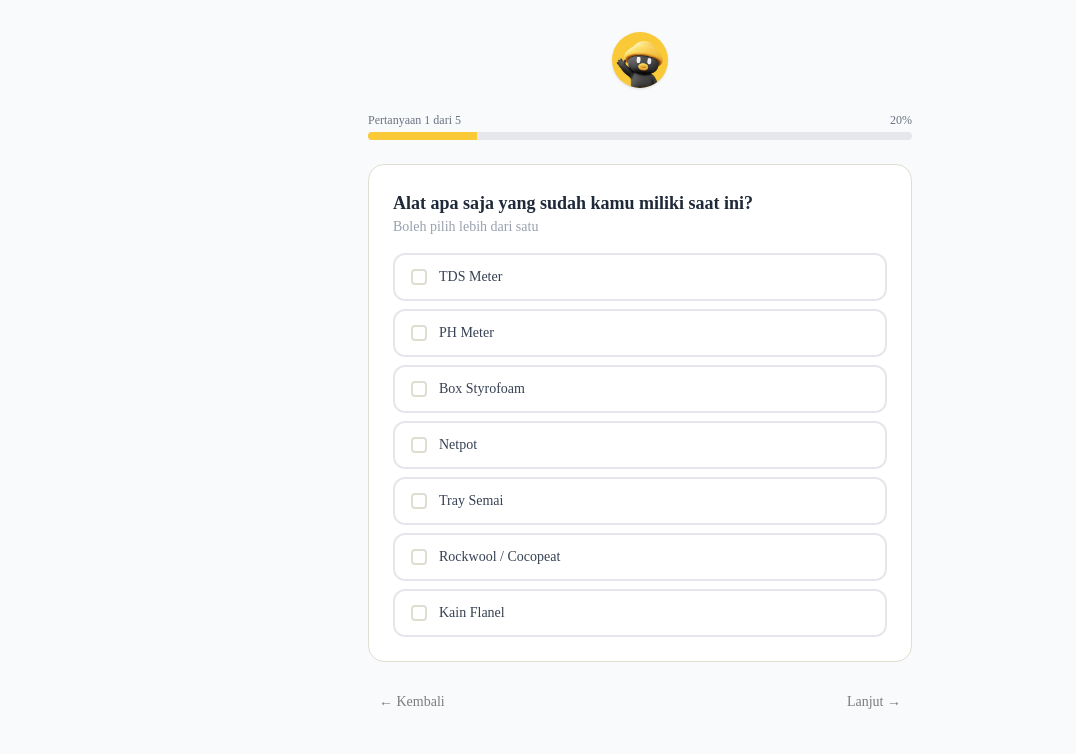
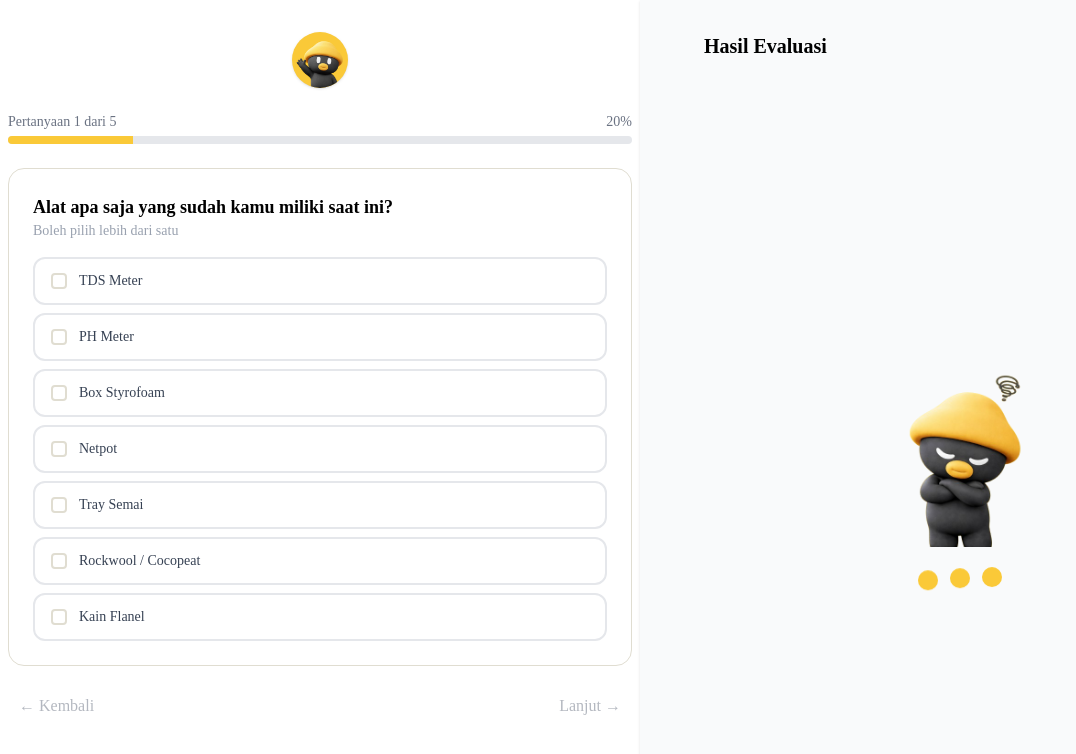
Before and after one commit to monriie/Sistem-Pakar-Hidroponik, a React (Vite) app: page /quiz in a window 1280 px wide. Shown: the top 754 px of the page, without its empty margins (0-1076 px from the left). Built offline with nearby package versions, Linux system fonts and the light colour scheme; a web font is replaced by a local one.

Commit message:
feat: integrate framer-motion for animations and enhance result display components

```diff
--- a/package.json
+++ b/package.json
@@ -14,6 +14,7 @@
     "@tailwindcss/vite": "^4.2.2",
     "class-variance-authority": "^0.7.1",
     "clsx": "^2.1.1",
+    "framer-motion": "^12.38.0",
     "lucide-react": "^1.8.0",
     "path": "^0.12.7",
     "radix-ui": "^1.4.3",
--- a/src/components/quiz/OptionItem.jsx
+++ b/src/components/quiz/OptionItem.jsx
@@ -1,3 +1,5 @@
+import { motion } from 'framer-motion'
+
 export default function OptionItem({
   option,
   selected,
@@ -18,7 +20,12 @@ export default function OptionItem({
   const indicatorShape = isMulti ? 'rounded-sm' : 'rounded-full'
 
   return (
-    <button onClick={onClick} className={`${baseStyle} ${selected ? activeStyle : inactiveStyle}`}>
+    <motion.button
+      whileTap={{ scale: 0.97 }}
+      whileHover={{ scale: 1.01 }}
+      onClick={onClick}
+      className={`${baseStyle} ${selected ? activeStyle : inactiveStyle}`}
+    >
       <div className="flex items-start gap-3">
 
         {/* Indicator */}
@@ -51,6 +58,6 @@ export default function OptionItem({
           )}
         </div>
       </div>
-    </button>
+    </motion.button>
   )
 }
--- a/src/components/quiz/ProgressBar.jsx
+++ b/src/components/quiz/ProgressBar.jsx
@@ -1,17 +1,20 @@
+import { motion } from 'framer-motion'
+
 export default function ProgressBar({ current, total }) {
   const percent = Math.round((current / total) * 100)
 
   return (
     <div>
       <div className="flex justify-between text-xs text-gray-500 mb-1">
-        <span>Pertanyaan {current} dari {total}</span>
-        <span>{percent}%</span>
+        <span className='text-sm'>Pertanyaan {current} dari {total}</span>
+        <span className='text-sm'>{percent}%</span>
       </div>
 
       <div className="w-full bg-gray-200 rounded-full h-2 overflow-hidden">
-        <div
-          className="h-full bg-[hsl(var(--primary))] transition-all duration-300"
-          style={{ width: `${percent}%` }}
+        <motion.div
+          className="h-full bg-[hsl(var(--primary))]"
+          animate={{ width: `${percent}%` }}
+          transition={{ duration: 0.3 }}
         />
       </div>
     </div>
--- a/src/components/quiz/QuestionCard.jsx
+++ b/src/components/quiz/QuestionCard.jsx
@@ -1,3 +1,4 @@
+import { motion, AnimatePresence } from 'framer-motion'
 import OptionItem from './OptionItem'
 
 export default function QuestionCard({
@@ -22,20 +23,28 @@ export default function QuestionCard({
   }
 
   const isSelected = (optionId) => {
-    if (isMulti) {
-      return currentAnswer?.includes(optionId)
-    }
+    if (isMulti) return currentAnswer?.includes(optionId)
     return currentAnswer === optionId
   }
 
   return (
-    <div className="space-y-4">
+    <AnimatePresence mode="wait">
+      <motion.div
+        key={question.id}
+        initial={{ opacity: 0, x: 30 }}
+        animate={{ opacity: 1, x: 0 }}
+        exit={{ opacity: 0, x: -30 }}
+        transition={{ duration: 0.25 }}
+        className="space-y-4"
+      >
         <div>
-        <p className="text-lg font-semibold text-gray-800">
+          <p className="text-lg font-semibold">
             {question.question}
           </p>
           {question.hint && (
-          <p className="text-sm text-gray-400">{question.hint}</p>
+            <p className="text-sm text-gray-400">
+              {question.hint}
+            </p>
           )}
         </div>
 
@@ -50,6 +59,7 @@ export default function QuestionCard({
             />
           ))}
         </div>
-    </div>
+      </motion.div>
+    </AnimatePresence>
   )
 }
--- a/src/components/quiz/QuizContainer.jsx
+++ b/src/components/quiz/QuizContainer.jsx
@@ -9,12 +9,12 @@ export default function QuizContainer({
   answers,
   canProceed,
   isLastQuestion,
-  onAnswer,
-  onNext,
-  onPrev,
+  handleAnswer,
+  handleNext,
+  handleBack,
 }) {
   return (
-    <div className="max-w-xl mx-auto px-4 py-8 space-y-6">
+    <div className="max-w-2xl mx-auto px-2 py-8 space-y-6">
 
       {/* PROFILE BULAT */}
       <div className="flex justify-center">
@@ -31,24 +31,24 @@ export default function QuizContainer({
         <QuestionCard
           question={currentQuestion}
           currentAnswer={answers[currentQuestion.id]}
-          onAnswer={onAnswer}
+          onAnswer={handleAnswer}
         />
       </div>
 
       {/* Navigation */}
       <div className="flex justify-between">
         <Button
-          onClick={onPrev}
+          onClick={handleBack}
           disabled={currentIndex === 0}
-          className="btn-secondary"
+          className="text-base text-gray-500 hover:text-gray-800 disabled:text-gray-500"
         >
           ← Kembali
         </Button>
 
         <Button
-          onClick={onNext}
+          onClick={handleNext}
           disabled={!canProceed}
-          className="btn-primary"
+          className="text-base text-gray-500 hover:text-[hsl(var(--foreground))] disabled:text-gray-500"
         >
           {isLastQuestion ? 'Lihat Hasil →' : 'Lanjut →'}
         </Button>
--- a/src/components/result/FactorList.jsx
+++ b/src/components/result/FactorList.jsx
@@ -43,7 +43,7 @@ export default function FactorList({ trace, answers }) {
         return (
           <div
             key={key}
-            className="p-4 rounded-xl border bg-white space-y-1"
+            className="p-4 rounded-xl shadow-sm bg-white space-y-1"
           >
             {/* Header */}
             <div className="flex justify-between items-center">
@@ -52,7 +52,13 @@ export default function FactorList({ trace, answers }) {
                 <span className="font-medium">{meta.label}</span>
               </div>
 
-              <span className={`text-sm ${display.statusClass}`}>
+              <span
+                className={`
+                  px-3 py-1 text-xs rounded-full font-medium
+                  ${display.badgeClass}
+                  bg-opacity-10
+                `}
+              >
                 {display.label}
               </span>
             </div>
--- a/src/components/result/RecommendationList.jsx
+++ b/src/components/result/RecommendationList.jsx
@@ -30,7 +30,7 @@ export default function RecommendationList({ trace }) {
       {recommendations.map((rec, i) => (
         <div
           key={i}
-          className="p-4 rounded-xl bg-[hsl(var(--soft))] border border-[hsl(var(--border))]"
+          className="p-4 rounded-xl bg-[hsl(var(--soft))] shadow-sm"
         >
           <p className="text-sm text-[hsl(var(--foreground))]">
             {rec.text}
--- a/src/components/result/ResultCard.jsx
+++ b/src/components/result/ResultCard.jsx
@@ -6,7 +6,7 @@ export default function ResultCard({ tingkatKesiapan }) {
   const isGood = ['sangat_layak', 'layak']
 
   return (
-    <div className={`p-6 rounded-2xl border ${meta.bgClass}`}>
+    <div className={`p-6 rounded-2xl shadow-xs ${meta.bgClass}`}>
 
       <img src={isGood.includes(tingkatKesiapan) ? './happy.png' : './sad.png'} alt={isGood.includes(tingkatKesiapan) ? 'Happy' : 'Sad'} className="w-64 h-auto mx-auto" />
 
--- /dev/null
+++ b/src/components/result/ResultPanel.jsx
@@ -0,0 +1,74 @@
+import { motion, AnimatePresence } from 'framer-motion'
+import ResultCard from './ResultCard'
+import FactorList from './FactorList'
+import RecommendationList from './RecommendationList'
+import Loading from '../ui/Loading'
+import { READINESS_LEVELS } from '@/data/result'
+
+export default function ResultPanel({
+  answers,
+  result,
+  resetQuiz,
+}) {
+  const isComplete = !!result
+  const meta = result ? READINESS_LEVELS[result.tingkatKesiapan] : null
+
+  return (
+    <div className="px-16 py-8 space-y-4">
+
+      {/* HEADER */}
+      <div className="flex justify-between items-center">
+        <h2 className="font-semibold text-xl">Hasil Evaluasi</h2>
+
+        {isComplete && meta && (
+          <span
+            className={`
+              px-3 py-1 text-xs rounded-full font-medium
+              ${meta.bgClass}
+              ${meta.colorClass}
+            `}
+          >
+            {meta.label}
+          </span>
+        )}
+      </div>
+
+      {/* CONTENT */}
+      <AnimatePresence mode="wait">
+        {!isComplete ? (
+          <motion.div
+            key="loading"
+            initial={{ opacity: 0 }}
+            animate={{ opacity: 1 }}
+            exit={{ opacity: 0 }}
+          >
+            <Loading />
+          </motion.div>
+        ) : (
+          <motion.div
+            key="result"
+            initial={{ opacity: 0, y: 10 }}
+            animate={{ opacity: 1, y: 0 }}
+            exit={{ opacity: 0 }}
+            transition={{ duration: 0.25 }}
+            className="space-y-3"
+          >
+            <ResultCard tingkatKesiapan={result.tingkatKesiapan} />
+
+            <FactorList trace={result} answers={answers} />
+
+            <RecommendationList trace={result} />
+
+            {/* BUTTON RESET */}
+            <button
+              onClick={resetQuiz}
+              className="w-full py-3 rounded-xl bg-[hsl(var(--primary))] hover:bg-[hsl(var(--primary)/0.8)] text-white font-semibold transition-colors duration-150"
+            >
+              Ulangi Evaluasi
+            </button>
+          </motion.div>
+        )}
+      </AnimatePresence>
+    </div>
+  )
+}
--- a/src/hooks/useExpertSystem.js
+++ b/src/hooks/useExpertSystem.js
@@ -60,7 +60,7 @@ const useExpertSystem = () => {
     if (isLastQuestion) {
       const evaluated = runExpertSystem(answers, QUESTIONS)
       setResult(evaluated)
-      navigate('/result', { state: { result: evaluated, answers } })
+      // navigate('/result', { state: { result: evaluated, answers } })
       return
     }
 
--- a/src/pages/Quiz.jsx
+++ b/src/pages/Quiz.jsx
@@ -1,34 +1,24 @@
 import QuizContainer from '@/components/quiz/QuizContainer'
+import ResultPanel from '@/components/result/ResultPanel'
 import useExpertSystem from '@/hooks/useExpertSystem'
 import { QUESTIONS } from '@/data/questions'
 
 export default function QuizPage() {
-  const {
-    currentIndex,
-    currentQuestion,
-    answers,
-    isLastQuestion,
-    handleAnswer,
-    handleNext,
-    handleBack,
-    canProceed,
-  } = useExpertSystem()
-
-  if (!currentQuestion) return null
+  const state = useExpertSystem()
 
   return (
-    <div className="min-h-screen bg-gray-50">
-      <QuizContainer
-        currentQuestion={currentQuestion}
-        currentIndex={currentIndex}
-        totalQuestions={QUESTIONS.length}
-        answers={answers}
-        canProceed={canProceed}
-        isLastQuestion={isLastQuestion}
-        onAnswer={handleAnswer}
-        onNext={handleNext}
-        onPrev={handleBack}
-      />
+    <div className="min-h-screen grid md:grid-cols-2 bg-gray-50">
+
+      {/* LEFT: CHAT */}
+      <div className=" bg-white">
+        <QuizContainer {...state} totalQuestions={QUESTIONS.length} />
+      </div>
+
+      {/* RIGHT: RESULT */}
+      <div className="bg-gray-50 shadow-sm">
+        <ResultPanel {...state} />
+      </div>
+
     </div>
   )
 }
```
Also changed, not shown: src/data/result.js (+11 -11 lines), 1 other file (tests, documents, lock files or other folders). Lines whose indentation alone changed are shown as unchanged.
